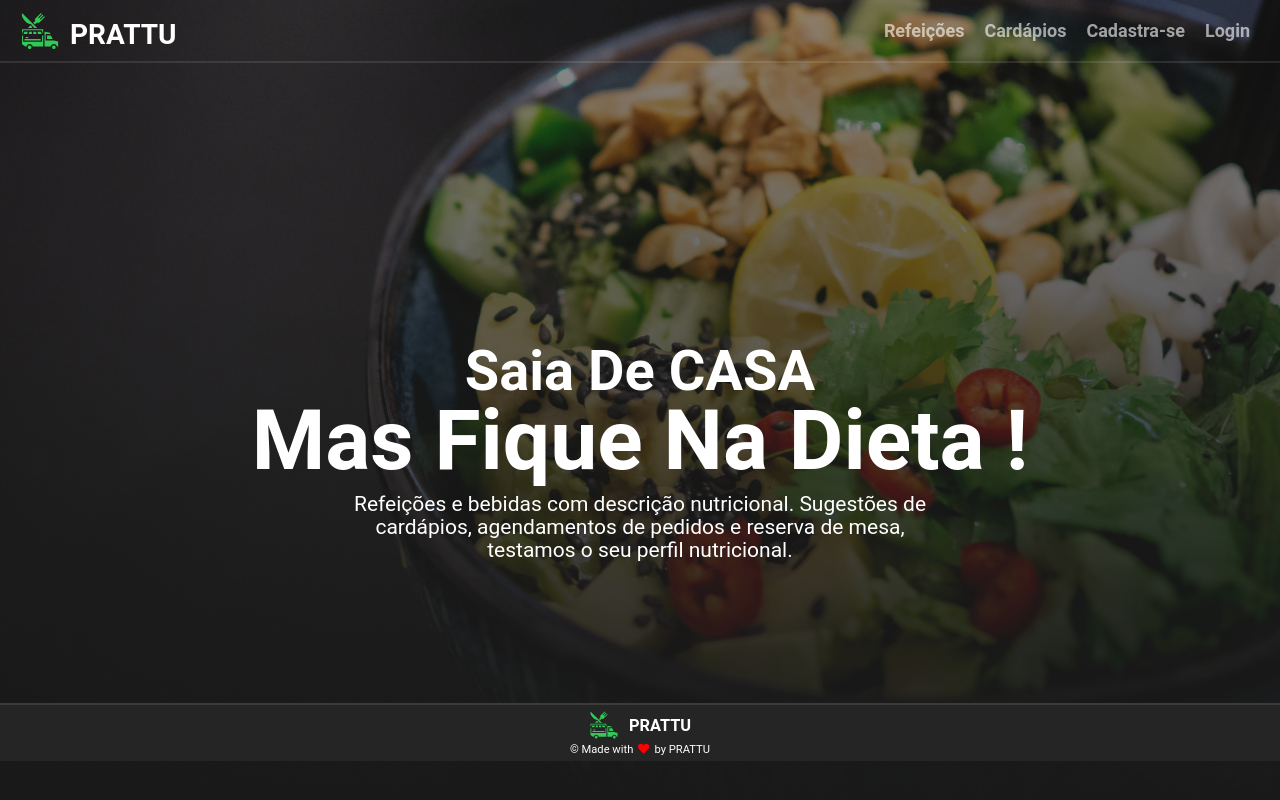
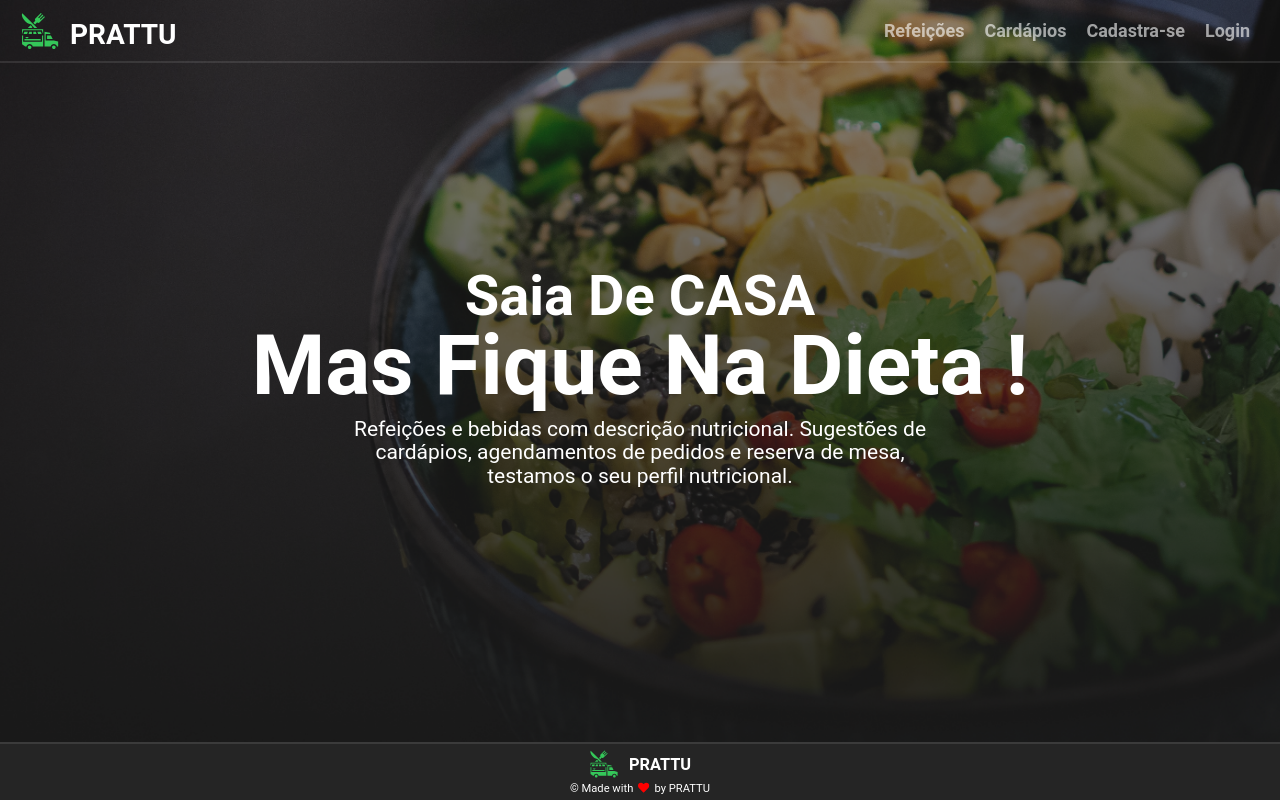
Before and after one commit to adryansf/nupot-frontend, a React (Create React App) app: page / in a window 1280 px wide. Built offline with nearby package versions, Linux system fonts and the light colour scheme.

Commit message:
Consertando erro no footer, e tirando o 'transform' de text-intro da home

```diff
--- a/src/components/Footer/styles.js
+++ b/src/components/Footer/styles.js
@@ -8,6 +8,9 @@ export const Container = styled.div`
   padding: 5px;
   background: ${({ theme }) => theme.grays.dark};
   border-top: 2px solid rgba(255, 255, 255, 0.1);
+  position: fixed;
+  bottom: 0;
+  width: 100%;
 
   a.logo {
     display: flex;
--- a/src/pages/Home/styles.js
+++ b/src/pages/Home/styles.js
@@ -4,11 +4,12 @@ export const Container = styled.div`
   display: flex;
   flex-direction: column;
   min-height: 80vh;
+  justify-content: center;
+  align-items: center;
   color: ${props => props.theme.secondary};
 
   .intro-text {
     text-align: center;
-    transform: translate(0, 20em);
     line-height: 1;
   }
 
```
